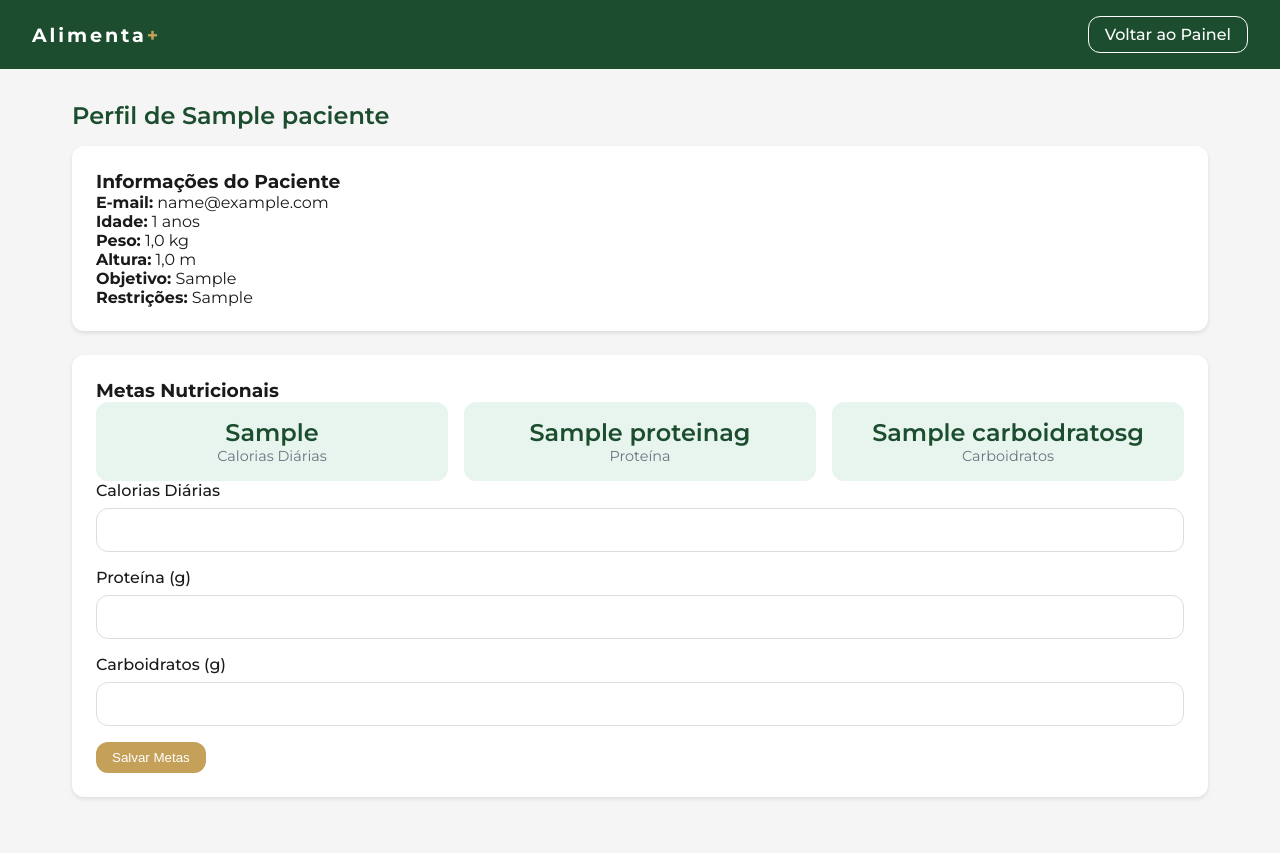
After one commit to rebecaferraz/AlimentaMais, a Django app: template pacientes/templates/pacientes/perfil_paciente.html in a window 1280 px wide. The commit adds this page. Run offline with Django 5.2, Linux system fonts and the light colour scheme; tables that the repository leaves empty hold one stand-in row (values such as "Sample post"); the template is opened without the code that fills it: values that come from a table or form of the project are taken from there, most other values are stand-ins (such as "Sample title", 1, 10 or a date in 2020).

Commit message:
feat: implementa metas nutricionais e ajustes no fluxo do paciente

```diff
--- a/pacientes/forms.py
+++ b/pacientes/forms.py
@@ -1,5 +1,5 @@
 from django import forms
-from .models import Paciente
+from .models import Paciente, MetaNutricional
 
 class PacienteForm(forms.ModelForm):
     senha = forms.CharField(widget=forms.PasswordInput)
@@ -23,3 +23,15 @@ class PacienteForm(forms.ModelForm):
 
         if senha != confirmar:
             raise forms.ValidationError("As senhas não coincidem")
+
+
+class MetaNutricionalForm(forms.ModelForm):
+    class Meta:
+        model = MetaNutricional
+        fields = ['calorias_diarias', 'proteina', 'carboidratos']
+
+    def clean_calorias_diarias(self):
+        calorias = self.cleaned_data.get('calorias_diarias')
+        if calorias is not None and calorias <= 0:
+            raise forms.ValidationError('O valor de calorias deve ser um número positivo')
+        return calorias
--- a/pacientes/models.py
+++ b/pacientes/models.py
@@ -52,3 +52,23 @@ class Refeicao(models.Model):
     descricao  = models.TextField()
     def __str__(self):
         return f'{self.nome} ({self.dia_semana})'
+
+
+# H4: Meta Nutricional
+class MetaNutricional(models.Model):
+    paciente = models.OneToOneField(Paciente, on_delete=models.CASCADE, related_name='meta_nutricional')
+    calorias_diarias = models.FloatField()
+    proteina = models.FloatField()
+    carboidratos = models.FloatField()
+    criado_em = models.DateTimeField(auto_now_add=True)
+    atualizado_em = models.DateTimeField(auto_now=True)
+
+    def __str__(self):
+        return f'Metas de {self.paciente.nome}'
+
+    def clean(self):
+        from django.core.exceptions import ValidationError
+        if self.calorias_diarias <= 0:
+            raise ValidationError('O valor de calorias deve ser um número positivo')
+        if self.proteina is None or self.carboidratos is None:
+            raise ValidationError('Todos os campos de meta são obrigatórios')
--- a/pacientes/templates/pacientes/painel_nutricionista.html
+++ b/pacientes/templates/pacientes/painel_nutricionista.html
@@ -251,6 +251,7 @@
           <th>Altura</th>
           <th>Objetivo</th>
           <th>Planos</th>
+          <th>Ações</th>
         </tr>
       </thead>
       <tbody>
@@ -263,6 +264,7 @@
           <td>{{ p.altura }} m</td>
           <td>{{ p.objetivo }}</td>
           <td><span class="badge">{{ p.planos.count }} plano{{ p.planos.count|pluralize }}</span></td>
+          <td><a href="{% url 'perfil_paciente' p.id %}" class="btn btn-small">Ver Perfil</a></td>
         </tr>
         {% endfor %}
       </tbody>
--- /dev/null
+++ b/pacientes/templates/pacientes/perfil_paciente.html
@@ -0,0 +1,241 @@
+{% load static %}
+<!DOCTYPE html>
+<html lang="pt-BR">
+<head>
+  <meta charset="UTF-8">
+  <meta name="viewport" content="width=device-width, initial-scale=1.0">
+  <title>Perfil de {{ paciente.nome }} · Alimenta+</title>
+  <link rel="preconnect" href="https://fonts.googleapis.com">
+  <link href="https://fonts.googleapis.com/css2?family=Montserrat:wght@300;400;500;600;700&display=swap" rel="stylesheet">
+  <style>
+    *, *::before, *::after { box-sizing: border-box; margin: 0; padding: 0; }
+
+    :root {
+      --g9:    #1B4D2E;
+      --g7:    #2a6b42;
+      --g2:    #b8dfc8;
+      --g1:    #e8f5ee;
+      --gold:  #C5A059;
+      --goldd: #9a7b3e;
+      --ink:   #1A1A1A;
+      --muted: #6b7280;
+      --off:   #F5F5F5;
+      --white: #ffffff;
+      --r:     12px;
+    }
+
+    body {
+      font-family: 'Montserrat', sans-serif;
+      background: var(--off);
+      color: var(--ink);
+      min-height: 100vh;
+    }
+
+    .navbar {
+      background: var(--g9);
+      padding: 1rem 2rem;
+      display: flex;
+      align-items: center;
+      justify-content: space-between;
+    }
+
+    .navbar-brand {
+      font-size: 1.2rem;
+      font-weight: 700;
+      color: var(--white);
+      letter-spacing: .15em;
+    }
+
+    .navbar-brand span { color: var(--gold); }
+
+    .navbar-actions {
+      display: flex;
+      align-items: center;
+      gap: 1rem;
+    }
+
+    .btn {
+      background: var(--gold);
+      color: var(--white);
+      border: none;
+      padding: 0.5rem 1rem;
+      border-radius: var(--r);
+      font-weight: 500;
+      cursor: pointer;
+      text-decoration: none;
+      display: inline-block;
+      transition: background 0.2s;
+    }
+
+    .btn:hover { background: var(--goldd); }
+
+    .btn-secondary {
+      background: transparent;
+      color: var(--white);
+      border: 1px solid var(--white);
+    }
+
+    .btn-secondary:hover { background: var(--white); color: var(--g9); }
+
+    .container {
+      max-width: 1200px;
+      margin: 0 auto;
+      padding: 2rem;
+    }
+
+    .section-title {
+      font-size: 1.5rem;
+      font-weight: 600;
+      margin-bottom: 1rem;
+      color: var(--g9);
+    }
+
+    .card {
+      background: var(--white);
+      border-radius: var(--r);
+      padding: 1.5rem;
+      margin-bottom: 1.5rem;
+      box-shadow: 0 2px 4px rgba(0,0,0,0.1);
+    }
+
+    .form-group {
+      margin-bottom: 1rem;
+    }
+
+    .form-group label {
+      display: block;
+      margin-bottom: 0.5rem;
+      font-weight: 500;
+    }
+
+    .form-group input {
+      width: 100%;
+      padding: 0.75rem;
+      border: 1px solid #ddd;
+      border-radius: var(--r);
+      font-size: 1rem;
+    }
+
+    .form-group input:focus {
+      outline: none;
+      border-color: var(--gold);
+    }
+
+    .alert {
+      padding: 1rem;
+      border-radius: var(--r);
+      margin-bottom: 1rem;
+    }
+
+    .alert-success {
+      background: var(--g1);
+      color: var(--g9);
+      border: 1px solid var(--g2);
+    }
+
+    .alert-error {
+      background: #fee;
+      color: #c33;
+      border: 1px solid #fcc;
+    }
+
+    .meta-display {
+      display: flex;
+      gap: 1rem;
+    }
+
+    .meta-item {
+      background: var(--g1);
+      padding: 1rem;
+      border-radius: var(--r);
+      text-align: center;
+      flex: 1;
+    }
+
+    .meta-value {
+      font-size: 1.5rem;
+      font-weight: 600;
+      color: var(--g9);
+    }
+
+    .meta-label {
+      font-size: 0.9rem;
+      color: var(--muted);
+    }
+  </style>
+</head>
+<body>
+
+  <div class="navbar">
+    <div class="navbar-brand">Alimenta<span>+</span></div>
+    <div class="navbar-actions">
+      <a href="{% url 'painel_nutricionista' %}" class="btn btn-secondary">Voltar ao Painel</a>
+    </div>
+  </div>
+
+  <div class="container">
+    <div class="section-title">Perfil de {{ paciente.nome }}</div>
+
+    <div class="card">
+      <h3>Informações do Paciente</h3>
+      <p><strong>E-mail:</strong> {{ paciente.email }}</p>
+      <p><strong>Idade:</strong> {{ paciente.idade }} anos</p>
+      <p><strong>Peso:</strong> {{ paciente.peso }} kg</p>
+      <p><strong>Altura:</strong> {{ paciente.altura }} m</p>
+      <p><strong>Objetivo:</strong> {{ paciente.objetivo }}</p>
+      {% if paciente.restricoes %}
+      <p><strong>Restrições:</strong> {{ paciente.restricoes }}</p>
+      {% endif %}
+    </div>
+
+    <div class="card">
+      <h3>Metas Nutricionais</h3>
+      {% if meta %}
+      <div class="meta-display">
+        <div class="meta-item">
+          <div class="meta-value">{{ meta.calorias_diarias }}</div>
+          <div class="meta-label">Calorias Diárias</div>
+        </div>
+        <div class="meta-item">
+          <div class="meta-value">{{ meta.proteina }}g</div>
+          <div class="meta-label">Proteína</div>
+        </div>
+        <div class="meta-item">
+          <div class="meta-value">{{ meta.carboidratos }}g</div>
+          <div class="meta-label">Carboidratos</div>
+        </div>
+      </div>
+      {% else %}
+      <p>Nenhuma meta definida ainda.</p>
+      {% endif %}
+
+      <form method="post">
+        {% csrf_token %}
+        <div class="form-group">
+          <label for="{{ meta_form.calorias_diarias.id_for_label }}">Calorias Diárias</label>
+          {{ meta_form.calorias_diarias }}
+          {% if meta_form.calorias_diarias.errors %}
+            <div class="alert alert-error">{{ meta_form.calorias_diarias.errors.0 }}</div>
+          {% endif %}
+        </div>
+        <div class="form-group">
+          <label for="{{ meta_form.proteina.id_for_label }}">Proteína (g)</label>
+          {{ meta_form.proteina }}
+          {% if meta_form.proteina.errors %}
+            <div class="alert alert-error">{{ meta_form.proteina.errors.0 }}</div>
+          {% endif %}
+        </div>
+        <div class="form-group">
+          <label for="{{ meta_form.carboidratos.id_for_label }}">Carboidratos (g)</label>
+          {{ meta_form.carboidratos }}
+          {% if meta_form.carboidratos.errors %}
+            <div class="alert alert-error">{{ meta_form.carboidratos.errors.0 }}</div>
+          {% endif %}
+        </div>
+        <button type="submit" class="btn">Salvar Metas</button>
+      </form>
+    </div>
+  </div>
+
+</body>
+</html>
--- a/pacientes/urls.py
+++ b/pacientes/urls.py
@@ -8,4 +8,5 @@ urlpatterns = [
     path('nutricionista/',views.painel_nutricionista, name='painel_nutricionista'),
     path('plano/criar/',  views.criar_plano,          name='criar_plano'),
     path('esqueci-senha/',views.esqueci_senha,        name='esqueci_senha'),
+    path('paciente/<int:paciente_id>/', views.perfil_paciente, name='perfil_paciente'),
 ]
```
Also changed, not shown: pacientes/templates/pacientes/painel_paciente.html (+56 -0 lines), pacientes/views.py (+38 -1 lines), pacientes/migrations/0005_metanutricional.py (added).
